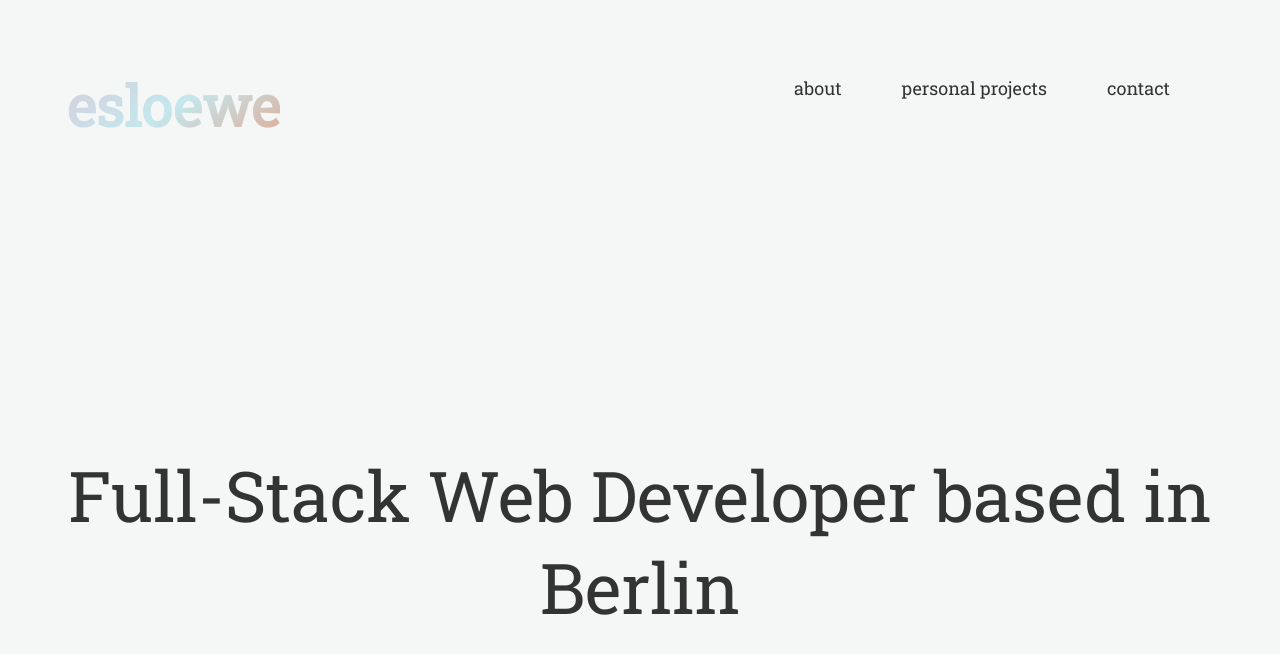
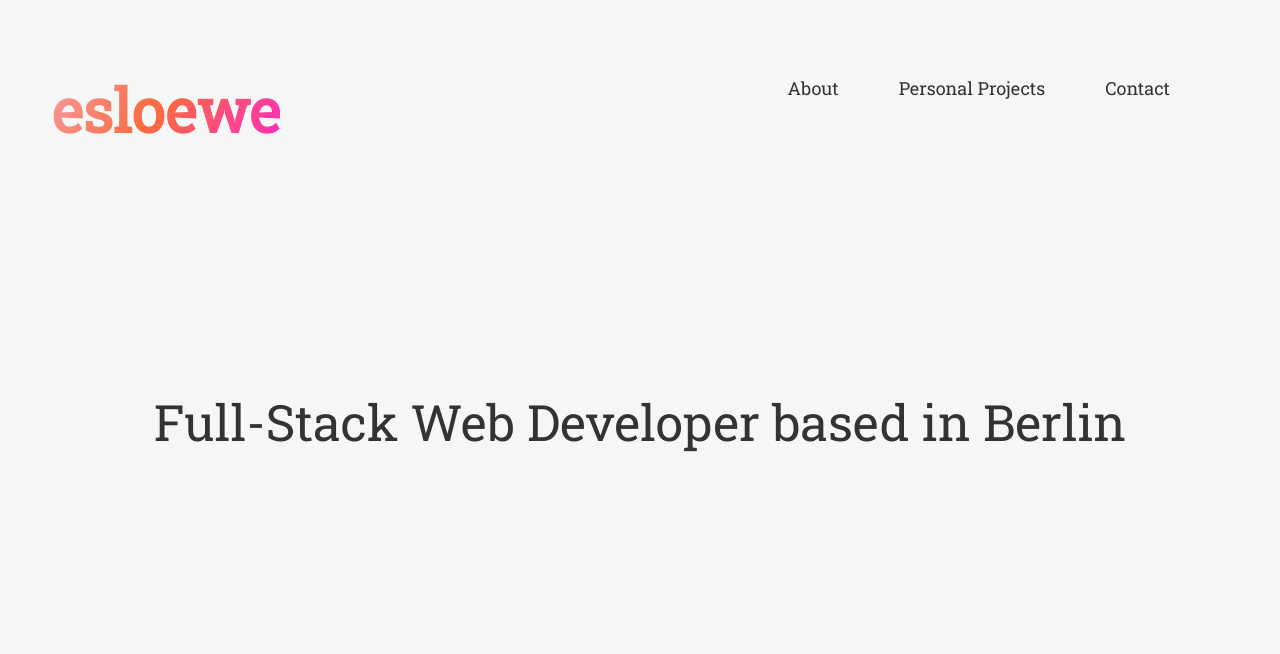
Before and after one commit to esloewe/personal-website, a React (Create React App) app: page / in a window 1280 px wide. Shown: the top 654 px of the page. Built offline with nearby package versions, Linux system fonts and the light colour scheme.

Commit message:
added new links

```diff
--- a/src/navigation.js
+++ b/src/navigation.js
@@ -14,14 +14,14 @@ export default class Navigation extends React.Component {
                 <div>
                     <ul className="nav-items">
                         <Link to="/about" className="nav-link">
-                            about
+                            About
                         </Link>
                         <Link to="/projects" className="nav-link">
                             {" "}
-                            personal projects
+                            Personal Projects
                         </Link>
                         <Link to="contact" className="nav-link">
-                            contact
+                            Contact
                         </Link>
                     </ul>
                 </div>
--- a/src/personalProjects.js
+++ b/src/personalProjects.js
@@ -51,13 +51,28 @@ export default class PersonalProjects extends React.Component {
                                     className="links-projects-a"
                                     href="https://petition-fashion-sustain.herokuapp.com/"
                                 >
-                                    Heroku Site
+                                    The Website
                                 </a>
                             </div>
                         </div>
                         <div className="single-project-container">
                             <h2>Connect Four Game</h2>
                             <img src={connectFour} alt="" />
+                            <div className="links-projects">
+                                <a
+                                    className="links-projects-a"
+                                    href="https://github.com/esloewe/connect-four-game"
+                                >
+                                    Github
+                                </a>
+
+                                <a
+                                    className="links-projects-a"
+                                    href="https://esloewe.github.io/connect-four-game/index.html"
+                                >
+                                    The Website
+                                </a>
+                            </div>
                         </div>
                     </div>
                 </div>
--- a/src/styles/about.css
+++ b/src/styles/about.css
@@ -7,5 +7,5 @@
 }
 
 #p-about {
-    /* font-family: "Roboto Slab", serif; */
+    line-height: 1.9;
 }
--- a/src/styles/mainInfo.css
+++ b/src/styles/mainInfo.css
@@ -2,10 +2,10 @@
     display: flex;
     align-items: center;
     justify-content: center;
-    margin-top: 200px;
+    margin-top: 150px;
 }
 
 #info {
     text-align: center;
-    font-size: 70px;
+    font-size: 50px;
 }
--- a/src/styles/navigation.css
+++ b/src/styles/navigation.css
@@ -19,14 +19,15 @@
 }
 
 #logo {
-    font-size: 56px;
+    font-size: 60px;
     background: linear-gradient(
-        145deg,
+        120deg,
         #ee7752,
         #e73c7e,
-        #e8b0cb,
-        #c4e8ed,
-        #fb6b3f
+        #bfeff6,
+        #f1c0eb,
+        #fb6b3f,
+        #ff0efd
     );
     background-size: 400% 400%;
     color: transparent;
--- a/src/styles/personalProjects.css
+++ b/src/styles/personalProjects.css
@@ -8,24 +8,24 @@
 
 .single-project-container {
     padding: 30px;
-    border: 1px solid black;
+    border-bottom: 1px solid #333;
     margin: 50px;
 }
 
 .single-project-container img {
-    width: 600px;
+    width: 1000px;
     height: 0 auto;
     box-shadow: 0 1px 5px rgba(0, 0, 0, 0.15);
-}
-
-.single-project-container img:hover {
-    transform: scale(1.4);
 }
 
 .links-projects-a {
     font-size: 20px;
     font-weight: 600;
-    padding: 30px;
+    padding: 14px;
+    margin-right: 10px;
+    border: 1px solid #333;
+    box-shadow: 0 1px 3px rgba(0, 0, 0, 0.15);
+    border-radius: 50px;
 }
 
 .links-projects-a:hover {
@@ -34,4 +34,5 @@
 
 .links-projects {
     margin-top: 70px;
+    margin-bottom: 30px;
 }
```
